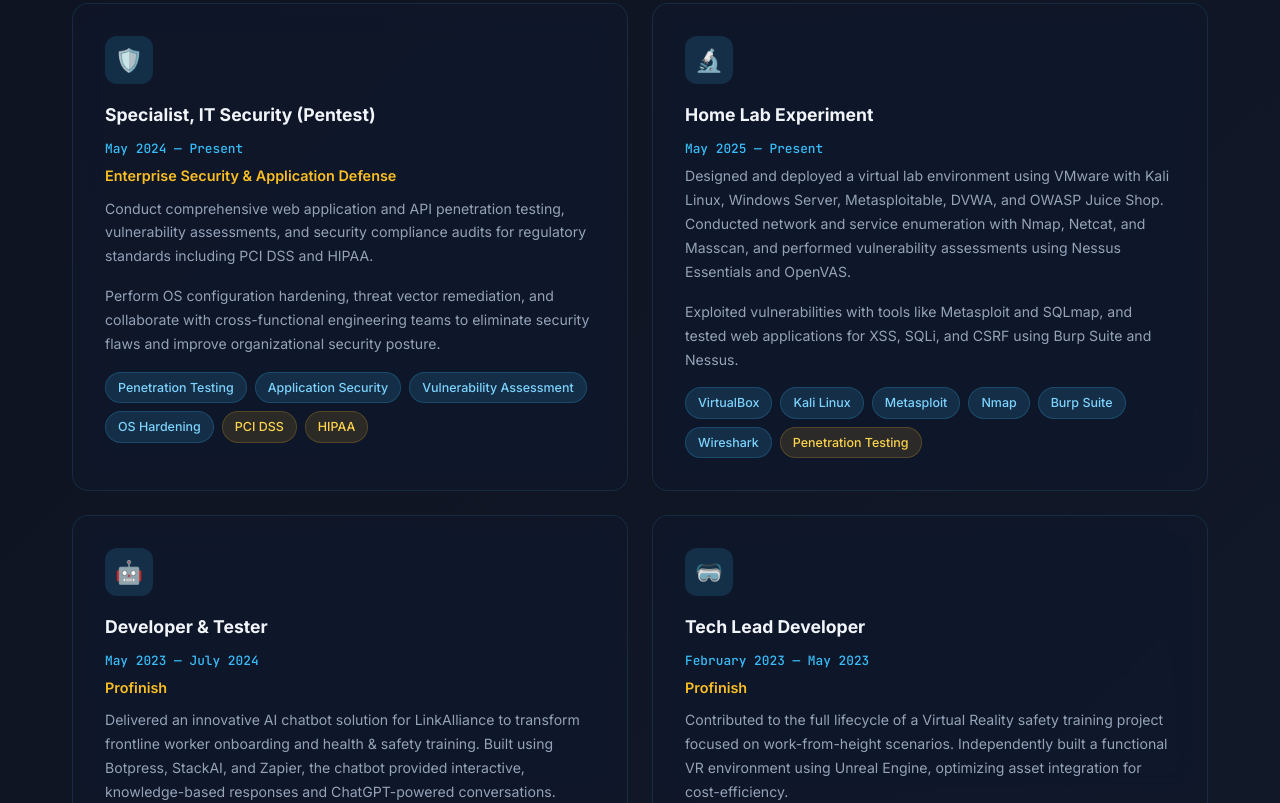
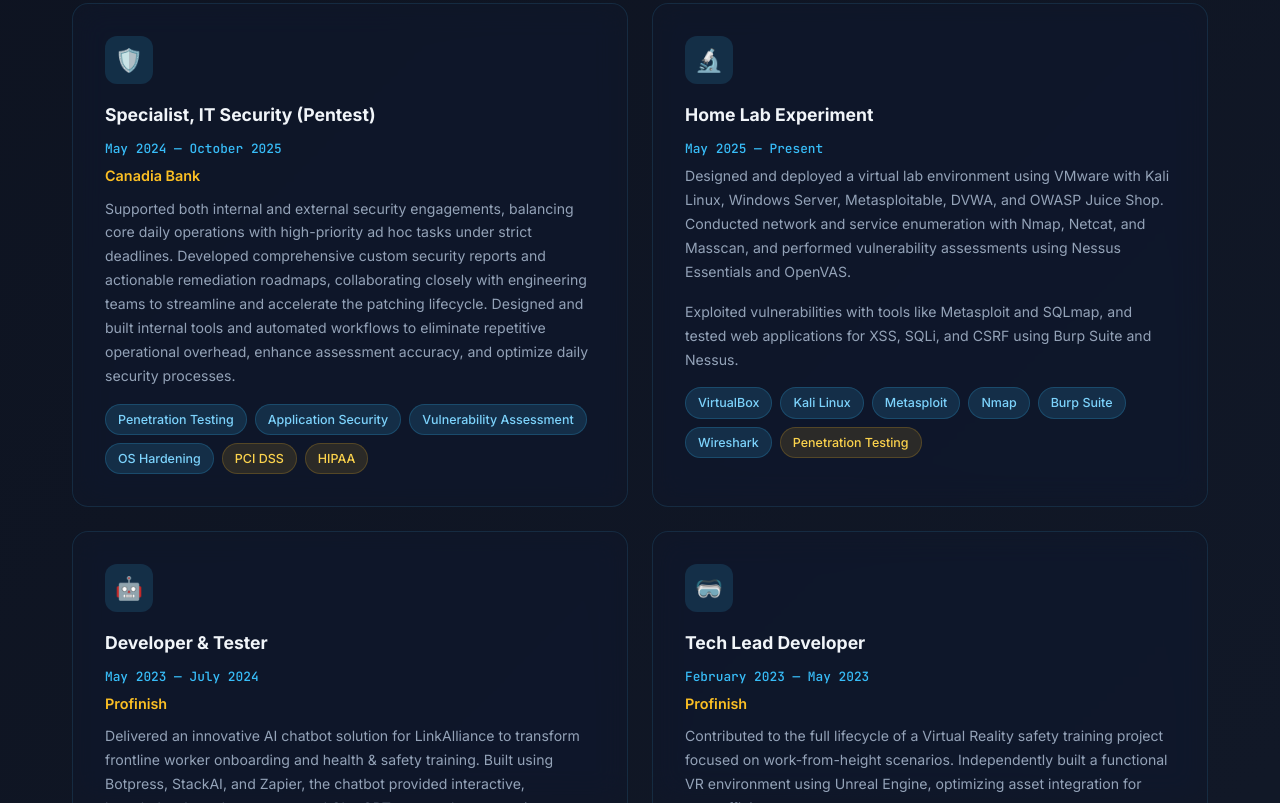
Before and after one commit to Vertic1e/Seth_Resume, a plain HTML site: page index.html in a window 1280 px wide. Shown: the part 2590-3393 px from the top of the page. Drawn offline with Linux system fonts and the light colour scheme.

Commit message:
docs: update Specialist, IT Security experience with Canadia Bank details

```diff
--- a/index.html
+++ b/index.html
@@ -193,13 +193,10 @@
         <div class="card skill-card">
           <div class="skill-card-icon">🛡️</div>
           <div class="skill-card-title">Specialist, IT Security (Pentest)</div>
-          <div class="timeline-date">May 2024 — Present</div>
-          <div class="timeline-org">Enterprise Security & Application Defense</div>
+          <div class="timeline-date">May 2024 — October 2025</div>
+          <div class="timeline-org">Canadia Bank</div>
           <p class="skill-card-desc">
-            Conduct comprehensive web application and API penetration testing, vulnerability assessments, and security compliance audits for regulatory standards including PCI DSS and HIPAA.
-          </p>
-          <p class="skill-card-desc" style="margin-top: var(--space-sm);">
-            Perform OS configuration hardening, threat vector remediation, and collaborate with cross-functional engineering teams to eliminate security flaws and improve organizational security posture.
+            Supported both internal and external security engagements, balancing core daily operations with high-priority ad hoc tasks under strict deadlines. Developed comprehensive custom security reports and actionable remediation roadmaps, collaborating closely with engineering teams to streamline and accelerate the patching lifecycle. Designed and built internal tools and automated workflows to eliminate repetitive operational overhead, enhance assessment accuracy, and optimize daily security processes.
           </p>
           <div class="tags">
             <span class="tag tag-cyan">Penetration Testing</span>
```
Also changed, not shown: portfolio.html (+3 -6 lines).
